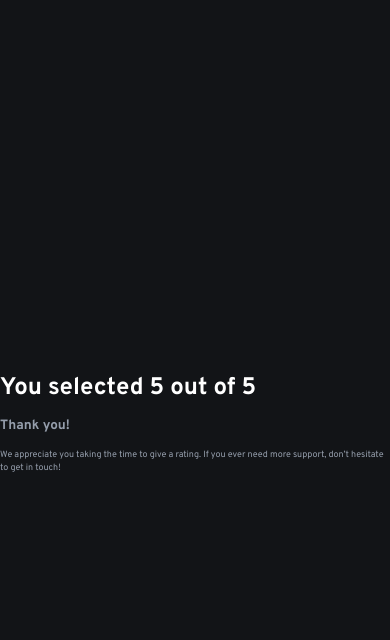
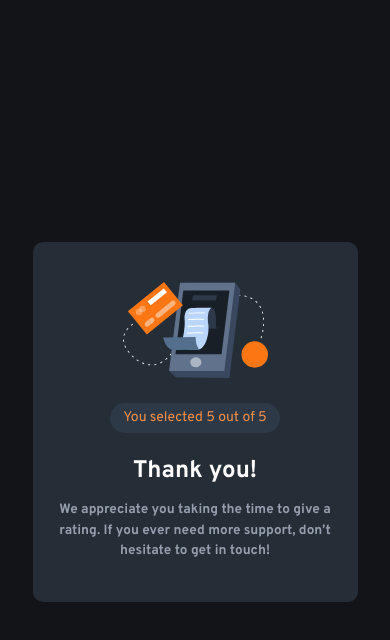
Before and after one commit to Sarkis-S/interactive-rating-component, a React (Create React App) app: page / in a window 390 px wide. Both pictures are taken after a click on the button "S U B M I T". Shown: the top 640 px of the page. Built offline with nearby package versions, Linux system fonts and the light colour scheme.

Commit message:
Complete mobile build for Submit and ThankYou Card

```diff
--- a/src/App.css
+++ b/src/App.css
@@ -34,6 +34,18 @@
   padding: 20px;
 }
 
+.thank-you-container {
+  display: flex;
+  flex-direction: column;
+  align-items: center;
+  text-align: center;
+  background-color: var(--dark-blue);
+  border-radius: 10px;
+  width: 285px;
+  height: auto;
+  padding: 30px 20px 30px 20px;
+}
+
 .checked {
   color: var(--orange);
 }
@@ -45,10 +57,36 @@
   padding: 12px;
 }
 
+.illustration {
+  width: 145px;
+  margin: 10px;
+}
+
 h1 {
   font-size: 24px;
   color: var(--white);
   line-height: 1;
+}
+
+.selection {
+  display: flex;
+  flex-direction: column;
+  justify-content: center;
+  font-size: 14px;
+  font-weight: normal;
+  color: hsl(25, 91%, 62%);
+  background-color: hsl(213, 21%, 23%);
+  border-radius: 20px;
+  width: 170px;
+  height: 30px;
+  margin-top: 15px;
+  margin-bottom: 0px;
+}
+
+.thank-you {
+  font-size: 24px;
+  color: var(--white);
+  margin-bottom: 0px;
 }
 
 .btn {
--- a/src/components/SubmitCard.jsx
+++ b/src/components/SubmitCard.jsx
@@ -1,7 +1,6 @@
 import React from 'react';
 
 const SubmitCard = ({ handleRating, handleSubmit, isActive }) => {
-  console.log('From SubmitCard:', isActive);
   return (
     <div className="submit-container">
       <span className="fa fa-star checked"></span><br />
--- a/src/components/ThankYouCard.jsx
+++ b/src/components/ThankYouCard.jsx
@@ -1,13 +1,15 @@
+import illustration from '../images/illustration-thank-you.svg';
 
 const ThankYouCard = ({ rating }) => {
   return (
-    <div>
-      <h1>You selected {rating} out of 5</h1>
+    <div className="thank-you-container">
+      <img className="illustration" src={illustration} alt="thank you illustration"></img>
+      <h1 className="selection">You selected {rating} out of 5</h1>
 
-      <h2>Thank you!</h2>
+      <h2 className="thank-you">Thank you!</h2>
 
-      <p>We appreciate you taking the time to give a rating. If you ever need more support,
-      don’t hesitate to get in touch!</p>
+      <h2>We appreciate you taking the time to give a rating. If you ever need more support,
+      don’t hesitate to get in touch!</h2>
     </div>
   )
 }
```
